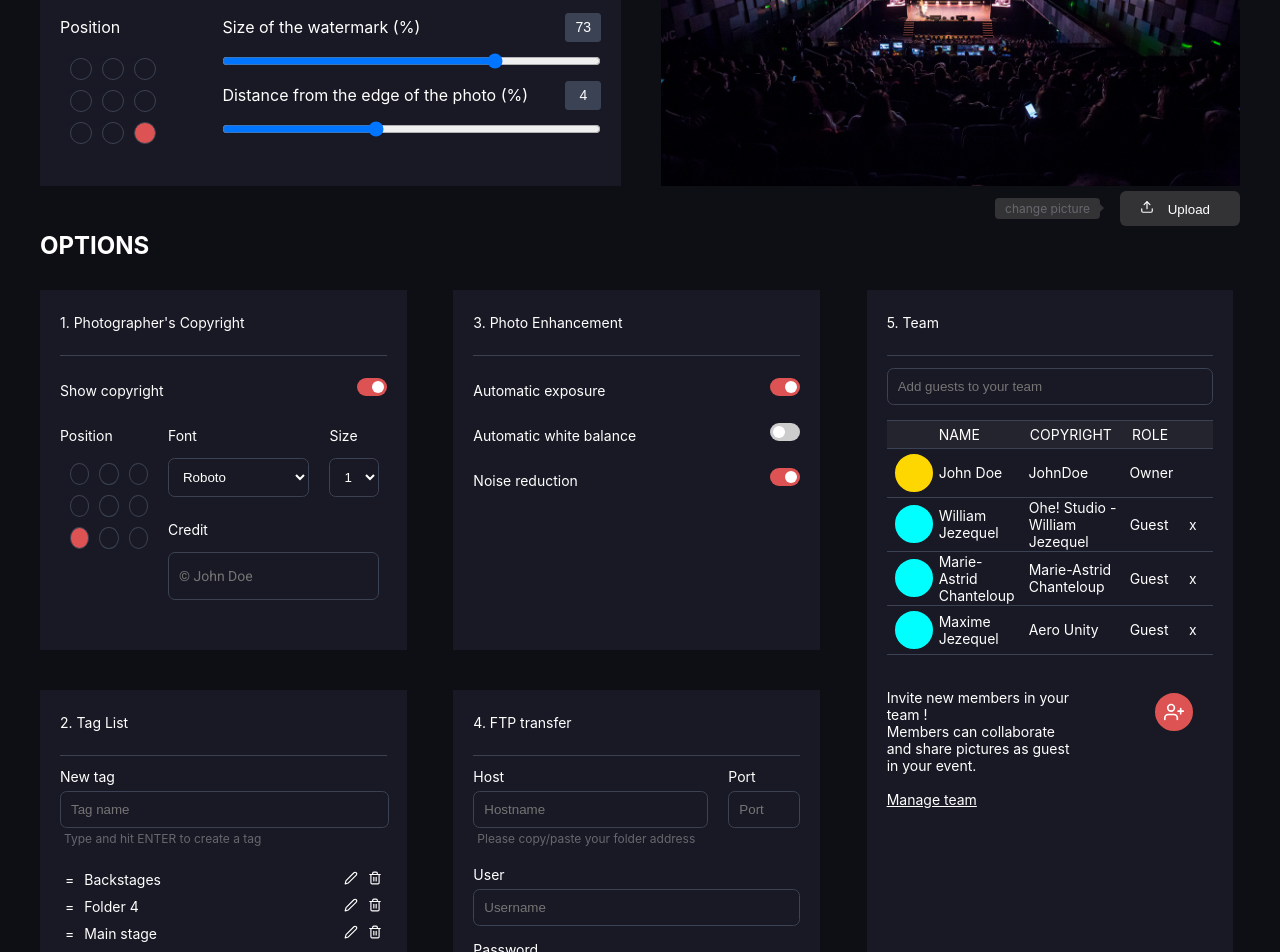
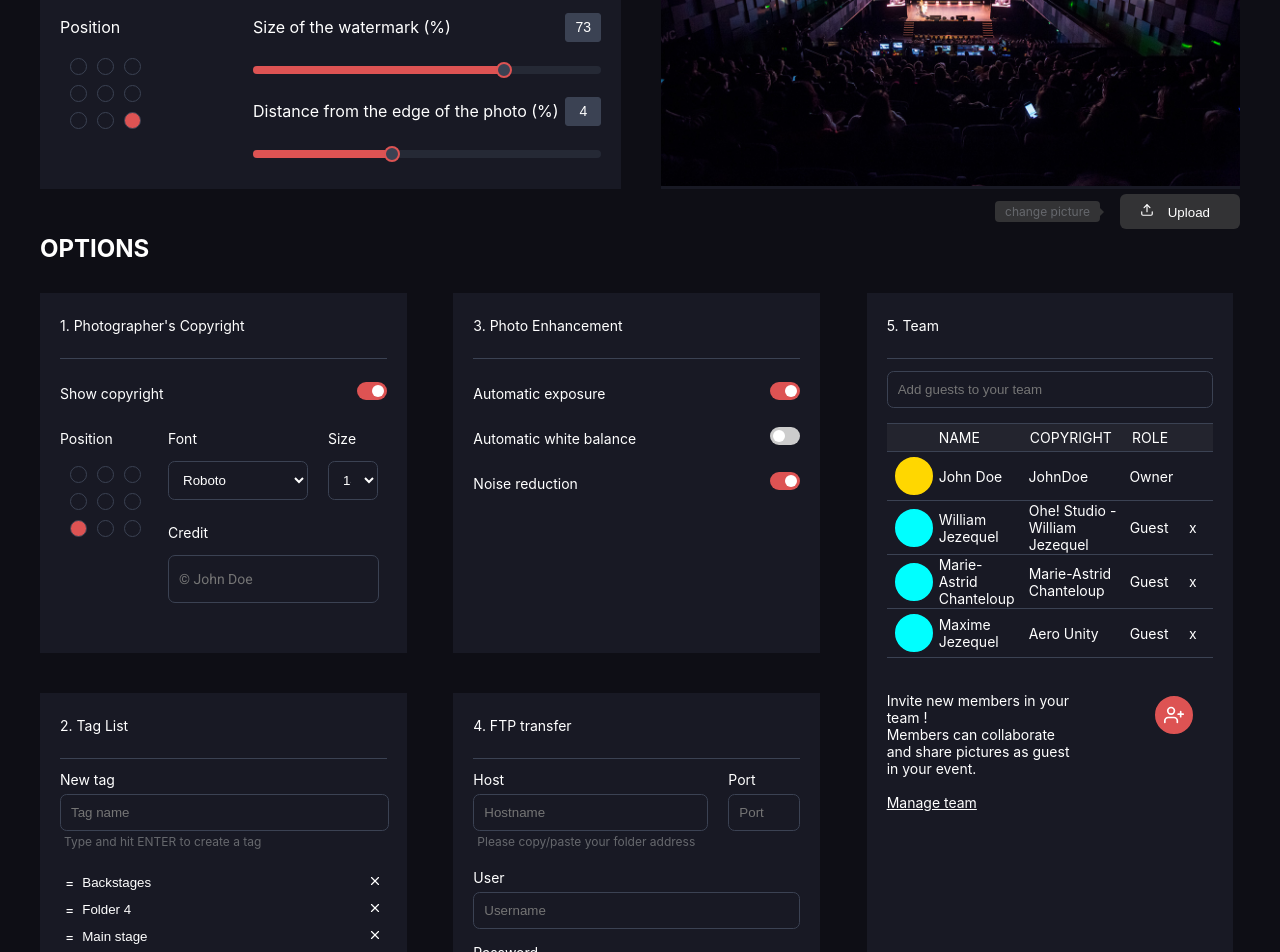
Before and after one commit to MaximeJezequel/app.pixi-react, a React (Create React App) app: page /events in a window 1280 px wide. Shown: the part 360-1312 px from the top of the page. Built offline with nearby package versions, Linux system fonts and the light colour scheme.

Commit message:
package.json modified to try to fix netlify deployment (router issue)

```diff
--- a/src/components/BubbleGrid.css
+++ b/src/components/BubbleGrid.css
@@ -1,6 +1,6 @@
 .bubbleGrid {
 	padding: 0 5px;
-	--diameter: 20px;
+	--diameter: 15px;
 }
 
 .line1,
@@ -15,7 +15,7 @@
 	height: var(--diameter);
 	margin: 5px;
 	border-radius: 50%;
-	border: #3b4253 1px solid;
+	border: 1px solid var(--dark-grey-color);
 }
 
 .bubble:hover {
--- a/src/components/ButtonBar.css
+++ b/src/components/ButtonBar.css
@@ -1,7 +1,7 @@
 /****ButtonBar****/
 .buttonBar {
 	justify-content: right;
-	padding: 0 40px;
+	padding: 0 30px;
 	margin-top: 64px;
 }
 .deleteBtn,
@@ -41,10 +41,11 @@
 
 @media screen and (max-width: 1200px) {
 	.buttonBar {
-		position: absolute;
+		position: fixed;
 		justify-content: center;
 		bottom: 40px;
 		left: 0;
 		right: 0;
+		z-index: 10;
 	}
 }
--- a/src/components/ManageEvents/Details/Watermark.css
+++ b/src/components/ManageEvents/Details/Watermark.css
@@ -1,11 +1,15 @@
 /***watermark***/
 
-/* .watermarkGrid {
-	width: 30%;
-} */
-.watermarkSliders,
-.copyrightElts {
-	width: 70%;
+.watermarkSliders {
+	width: 100%;
+}
+
+.watermarkPosition {
+	width: 100%;
+}
+
+.position {
+	width: max(300px, 30%);
 }
 
 .sliderTitle {
--- a/src/components/ManageEvents/Details/Watermark.js
+++ b/src/components/ManageEvents/Details/Watermark.js
@@ -1,3 +1,8 @@
+import React from "react"
+import Slider from "@material-ui/core/Slider"
+import { createTheme } from "@material-ui/core/styles"
+import { ThemeProvider } from "@material-ui/styles"
+
 import BubbleGrid from "../../BubbleGrid"
 
 import "./Watermark.css"
@@ -12,12 +17,37 @@ const Watermark = ({
 	bubbleValue,
 	setBubbleValue,
 }) => {
-	const handleChange1 = (e) => {
-		e.target.value > max1 ? setSlider1(max1) : setSlider1(e.target.value)
+	const handleChange1 = (val) => {
+		val > max1 ? setSlider1(max1) : setSlider1(val)
 	}
-	const handleChange2 = (e) => {
-		e.target.value > max2 ? setSlider2(max2) : setSlider2(e.target.value)
+	const handleChange2 = (val) => {
+		val > max2 ? setSlider2(max2) : setSlider2(val)
 	}
+	const muiTheme = createTheme({
+		overrides: {
+			MuiSlider: {
+				root: { width: "98%" },
+				thumb: {
+					color: "var(--dark-grey-color)",
+					border: "2px solid var(--red-color)",
+					height: "16px",
+					width: "16px",
+					marginTop: "-4px",
+				},
+				track: {
+					color: "var(--red-color)",
+					height: "8px",
+					borderRadius: "8px",
+				},
+				rail: {
+					color: "var(--dark-grey-color)",
+					height: "8px",
+					borderRadius: "8px",
+					width: "102%",
+				},
+			},
+		},
+	})
 	return (
 		<>
 			<label htmlFor="Watermark">Watermark</label>
@@ -41,18 +71,21 @@ const Watermark = ({
 								<input
 									className="boxSize"
 									value={slider1}
-									onChange={(e) => handleChange1(e)}
+									onChange={(e) => handleChange1(e.target.value)}
 								/>
 							</div>
 							<div className="sliderContainer">
-								<input
-									className="sliderRange flex aic jcc"
-									type="range"
-									min="0"
+								<ThemeProvider theme={muiTheme}>
+									<Slider
+										aria-label="test"
+										name="Slider1"
+										min={0}
 										max={max1}
 										value={slider1}
-									onChange={(e) => handleChange1(e)}
+										color="white"
+										onChange={(e, val) => handleChange1(val)}
 									/>
+								</ThemeProvider>
 							</div>
 
 							<div className="slider2 flex col">
@@ -65,14 +98,17 @@ const Watermark = ({
 									/>
 								</div>
 								<div className="sliderContainer">
-									<input
-										className="sliderRange flex aic jcc"
-										type="range"
-										min="0"
+									<ThemeProvider theme={muiTheme}>
+										<Slider
+											aria-label="test"
+											name="Slider2"
+											min={0}
 											max={max2}
 											value={slider2}
-										onChange={(e) => handleChange2(e)}
+											color="white"
+											onChange={(e, val) => handleChange2(val)}
 										/>
+									</ThemeProvider>
 								</div>
 							</div>
 						</div>
--- a/src/components/ManageEvents/Options/OptionBlock1.css
+++ b/src/components/ManageEvents/Options/OptionBlock1.css
@@ -9,12 +9,12 @@
 }
 
 .fontName {
-	width: calc(75% - 10px);
+	width: calc(70% - 10px);
 	padding: 0 10px;
 }
 
 .fontSize {
-	width: calc(25% - 10px);
+	width: calc(30% - 10px);
 	padding: 0 10px;
 }
 
--- a/src/components/ManageEvents/Options/OptionBlock2.css
+++ b/src/components/ManageEvents/Options/OptionBlock2.css
@@ -16,3 +16,9 @@
 .textBlock:hover {
 	cursor: pointer;
 }
+
+.inputBlock {
+	background-color: transparent;
+	border: 1px solid transparent;
+	color: white;
+}
--- a/src/components/ManageEvents/Options/OptionBlock2.js
+++ b/src/components/ManageEvents/Options/OptionBlock2.js
@@ -1,5 +1,8 @@
 import { useState } from "react"
 import * as Icon from "react-feather"
+
+// import { Alert } from "@material-ui/lab"
+// import { Snackbar } from "@material-ui/core"
 
 // import ToggleSwitch from "../../ToggleSwitch"
 
@@ -17,13 +20,13 @@ const OptionBlock2 = ({ toggle, setToggle }) => {
 
 	const handleInputChange = (e) => setNewFolder(e.target.value)
 
-	const addFolder = (e) => {
+	const addTag = (e) => {
 		if (e.keyCode === 13 && newFolder.length > 0) {
 			if (folders.includes(newFolder)) {
-				alert(`Snackbar : A folder named "${newFolder}" already exist`)
+				alert(`Snackbar : A tag named "${newFolder}" already exist`)
 			} else if (folders.length > 5) {
 				alert(
-					"Snackbar: Maximum 6 folders authorized, please delete a folder before creating a new one !"
+					"Snackbar: Maximum 6 tags authorized, please delete a tag before creating a new one !"
 				)
 			} else {
 				setFolders([...folders, newFolder])
@@ -32,9 +35,27 @@ const OptionBlock2 = ({ toggle, setToggle }) => {
 			}
 		}
 	}
-	const removeFolder = (indexToDelete) => {
+
+	const editTag = (indexToUpdate) => {
+		setFolders([
+			...folders.filter((folder, index) => index !== indexToUpdate),
+			"new",
+		])
+	}
+
+	const removeTag = (indexToDelete) => {
 		setFolders(folders.filter((folder, index) => index !== indexToDelete))
 	}
+	// <Snackbar
+	// 	open={addAlert}
+	// 	autoHideDuration={6000}
+	// 	anchorOrigin={{
+	// 		vertical: "top",
+	// 		horizontal: "center",
+	// 	}}
+	// >
+	// 	<Alert severity="success">Membre ajouté avec succès</Alert>
+	// </Snackbar>
 
 	return (
 		<div className="optionCard">
@@ -50,7 +71,7 @@ const OptionBlock2 = ({ toggle, setToggle }) => {
 					placeholder="Tag name"
 					className="inputFolder"
 					onChange={handleInputChange}
-					onKeyDown={(e) => addFolder(e)}
+					onKeyDown={(e) => addTag(e)}
 				/>
 				<p className="below">Type and hit ENTER to create a tag</p>
 				{folders &&
@@ -60,17 +81,14 @@ const OptionBlock2 = ({ toggle, setToggle }) => {
 							<div key={index} className="folderList flex row aic jcsb">
 								<div className="flex row">
 									<div className="textBlock">=</div>
-									<div className="textBlock">{folder}</div>
+									<input className="inputBlock" value={folder} />
 								</div>
 								<div className="flex row">
-									<div className="textBlock">
-										<Icon.Edit2 size={14} />
+									<div className="textBlock" onClick={() => editTag(index)}>
+										{/* <Icon.Edit2 size={14} /> */}
 									</div>
-									<div
-										className="textBlock"
-										onClick={() => removeFolder(index)}
-									>
-										<Icon.Trash2 size={14} />
+									<div className="textBlock" onClick={() => removeTag(index)}>
+										<Icon.X size={14} />
 									</div>
 								</div>
 							</div>
```
Also changed, not shown: package.json (+8 -1 lines), 1 other file (tests, documents, lock files or other folders). Lines whose indentation alone changed are shown as unchanged.
